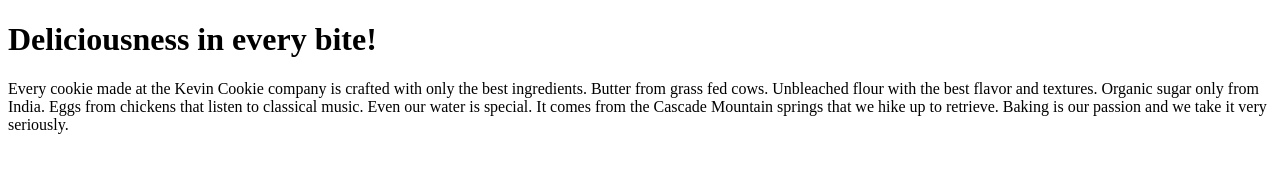
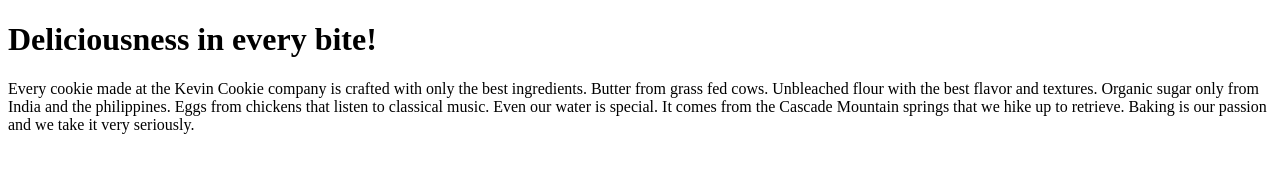
Before and after one commit to emmy3000/gitlessonswithkevin, a plain HTML site: page index.htm in a window 1280 px wide. Drawn offline with Linux system fonts and the light colour scheme.

Commit message:
Update index.htm

```diff
--- a/index.htm
+++ b/index.htm
@@ -3,7 +3,7 @@
 <body>
 
 <h1>Deliciousness in every bite!</h1>
-<p>Every cookie made at the Kevin Cookie company is crafted with only the best ingredients. Butter from grass fed cows. Unbleached flour with the best flavor and textures. Organic sugar only from India. Eggs from chickens that listen to classical music. Even our water is special. It comes from the Cascade Mountain springs that we hike up to retrieve. Baking is our passion and we take it very seriously.</p>
+<p>Every cookie made at the Kevin Cookie company is crafted with only the best ingredients. Butter from grass fed cows. Unbleached flour with the best flavor and textures. Organic sugar only from India and the philippines. Eggs from chickens that listen to classical music. Even our water is special. It comes from the Cascade Mountain springs that we hike up to retrieve. Baking is our passion and we take it very seriously.</p>
 
 </body>
 </html>
```
